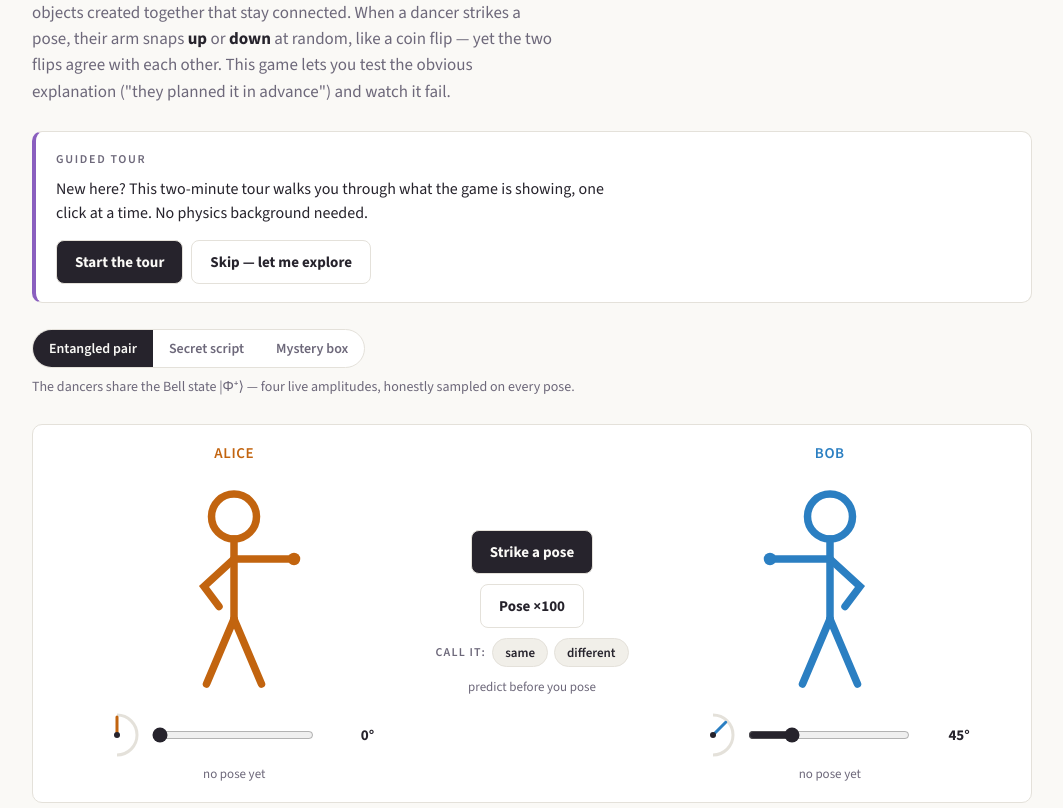
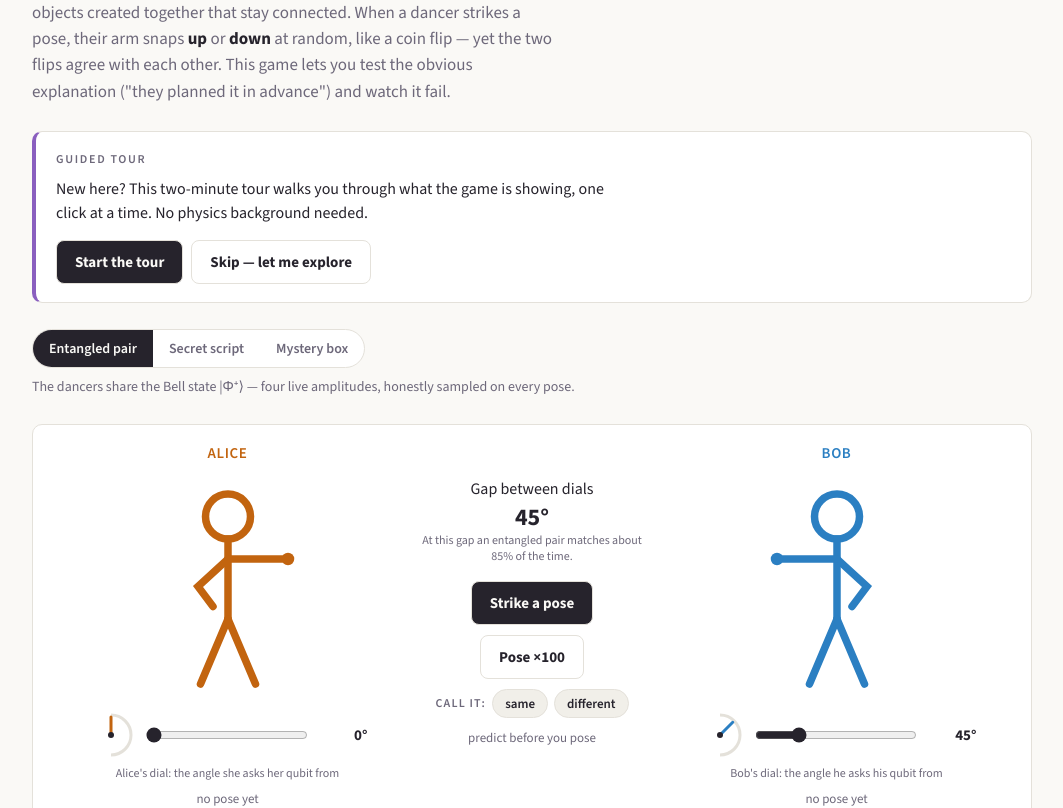
Before and after one commit to Riztofu/entangled-bodies, a plain HTML site: page index.html in a window 1280 px wide. Shown: the part 144-952 px from the top of the page, without its empty margins (108-1171 px from the left). Drawn offline with nearby package versions, Linux system fonts and the light colour scheme.

Commit message:
Explain the dials and make Pose ×100 show its result
- Each dial now says what it is ("the angle she asks her qubit from").
- A live "Gap between dials" readout in the middle says what to expect
  at that gap: the entangled match rate, the script's rate in Secret
  script mode, and both in Mystery mode so it doesn't give the answer away.
- Pose ×100 used to change only the chart further down the page, so it
  looked like nothing happened. It now says how many of the 100 poses
  matched at the current gap.

Co-Authored-By: Claude Opus 5.5 <noreply@anthropic.com>

```diff
--- a/index.html
+++ b/index.html
@@ -129,6 +129,11 @@ footer{margin-top:30px;color:var(--muted);font-size:13px}
 .hw-table th:first-child,.hw-table td:first-child{text-align:left}
 .hw-table th{color:var(--muted);font-weight:600}
 .hw-wait{color:var(--muted);font-size:14px;margin:10px 0 0}
+.dialnote{font-size:12px;color:var(--muted);text-align:center;max-width:280px}
+.gapbox{display:flex;flex-direction:column;align-items:center;gap:2px;text-align:center;margin-bottom:6px;max-width:220px}
+.gapbox b{font-size:24px;font-variant-numeric:tabular-nums;line-height:1.1}
+.gaphint{font-size:12px;color:var(--muted);line-height:1.35}
+.batchstat{color:var(--fg);font-weight:600;max-width:220px}
 </style>
 </head>
 <body>
@@ -188,10 +193,12 @@ footer{margin-top:30px;color:var(--muted);font-size:13px}
         <input type="range" id="angleA" min="0" max="180" value="0" step="5" aria-label="Alice measurement angle">
         <span class="angle-read" id="readA">0°</span>
       </div>
+      <div class="dialnote">Alice's dial: the angle she asks her qubit from</div>
       <div class="outcome" id="outA">no pose yet</div>
     </div>
 
     <div class="midcol">
+      <div class="gapbox"><span class="lbl">Gap between dials</span><b id="gapVal">45°</b><span class="gaphint" id="gapHint"></span></div>
       <button class="act" id="poseBtn">Strike a pose</button>
       <button class="act ghost" id="pose100Btn">Pose ×100</button>
       <div class="callrow">
@@ -200,6 +207,7 @@ footer{margin-top:30px;color:var(--muted);font-size:13px}
         <button class="call" id="callDiff" aria-pressed="false">different</button>
       </div>
       <div class="callstat" id="callStat">predict before you pose</div>
+      <div class="callstat batchstat" id="batchStat" aria-live="polite"></div>
     </div>
 
     <div class="dancer bob">
@@ -226,6 +234,7 @@ footer{margin-top:30px;color:var(--muted);font-size:13px}
         <input type="range" id="angleB" min="0" max="180" value="45" step="5" aria-label="Bob measurement angle">
         <span class="angle-read" id="readB">45°</span>
       </div>
+      <div class="dialnote">Bob's dial: the angle he asks his qubit from</div>
       <div class="outcome" id="outB">no pose yet</div>
     </div>
   </div>
@@ -469,8 +478,9 @@ function pose(){
 }
 $('poseBtn').addEventListener('click',pose);
 $('pose100Btn').addEventListener('click',function(){
-  var a=aVal(),b=bVal(),last=[1,1];
-  for(var k=0;k<100;k++){last=sample(a,b);record(a,b,last[0]*last[1]);}
+  var a=aVal(),b=bVal(),last=[1,1],matched=0;
+  for(var k=0;k<100;k++){last=sample(a,b);record(a,b,last[0]*last[1]);if(last[0]*last[1]>0)matched++;}
+  $('batchStat').textContent='100 poses at a '+fold(a-b)+'° gap: arms matched '+matched+' times ('+matched+'%). They\'re added to the chart below.';
   setArm($('armA'),last[0]);setArm($('armB'),last[1]);
   $('outA').textContent='last of 100: '+(last[0]>0?'UP':'DOWN');
   $('outB').textContent='last of 100: '+(last[1]>0?'UP':'DOWN');
@@ -500,7 +510,7 @@ $('resetBtn').addEventListener('click',function(){
   $('sVal').textContent='–';$('sFill').style.width='0%';
   $('verdict').textContent='Any secret script — any list of pre-agreed answers, however clever — scores 2.00 at most. That\'s Bell\'s theorem (1964).';
   $('verdict').className='verdict';
-  callsMade=0;callsRight=0;$('callStat').textContent='predict before you pose';clearCall();
+  callsMade=0;callsRight=0;$('callStat').textContent='predict before you pose';clearCall();$('batchStat').textContent='';
   setArm($('armA'),0);setArm($('armB'),0);
   $('outA').textContent='no pose yet';$('outB').textContent='no pose yet';
 });
@@ -513,6 +523,7 @@ var descs={
 };
 function setSource(s){
   source=s;
+  updateGap();
   $('src-q').setAttribute('aria-pressed',s==='quantum');
   $('src-c').setAttribute('aria-pressed',s==='classical');
   $('src-m').setAttribute('aria-pressed',s==='mystery');
@@ -536,7 +547,17 @@ $('src-c').addEventListener('click',function(){setSource('classical');});
 $('src-m').addEventListener('click',function(){setSource('mystery');});
 
 // ---------- live updates ----------
-function onDial(){setNeedles();drawAmps();}
+function updateGap(){
+  var gap=fold(aVal()-bVal()), q=Math.round(100*Math.pow(Math.cos(gap*D2R/2),2)), c=Math.round(100*(1-gap/180)), hint;
+  $('gapVal').textContent=gap+'°';
+  if(gap===0)hint='Same question: an entangled pair always matches.';
+  else if(gap===180)hint='Opposite questions: an entangled pair never matches.';
+  else if(source==='classical')hint='At this gap a script matches about '+c+'% of the time.';
+  else if(source==='mystery')hint='Entangled pair: about '+q+'% match. Script: about '+c+'%. Which one is it?';
+  else hint='At this gap an entangled pair matches about '+q+'% of the time.';
+  $('gapHint').textContent=hint;
+}
+function onDial(){setNeedles();drawAmps();updateGap();}
 angleA.addEventListener('input',onDial);
 angleB.addEventListener('input',onDial);
 
@@ -624,7 +645,7 @@ $('hwBtn').addEventListener('click',runOnBackend);
 
 // ---------- boot ----------
 function start(){
-  setNeedles();drawChart();drawAmps();updateTally();
+  setNeedles();drawChart();drawAmps();updateTally();updateGap();
   $('tourText').textContent='New here? This two-minute tour walks you through what the game is showing, one click at a time. No physics background needed.';
   $('tourCount').textContent='';
 }
--- a/qollab/main.css
+++ b/qollab/main.css
@@ -123,3 +123,8 @@ footer{margin-top:30px;color:var(--muted);font-size:13px}
 .hw-table th:first-child,.hw-table td:first-child{text-align:left}
 .hw-table th{color:var(--muted);font-weight:600}
 .hw-wait{color:var(--muted);font-size:14px;margin:10px 0 0}
+.dialnote{font-size:12px;color:var(--muted);text-align:center;max-width:280px}
+.gapbox{display:flex;flex-direction:column;align-items:center;gap:2px;text-align:center;margin-bottom:6px;max-width:220px}
+.gapbox b{font-size:24px;font-variant-numeric:tabular-nums;line-height:1.1}
+.gaphint{font-size:12px;color:var(--muted);line-height:1.35}
+.batchstat{color:var(--fg);font-weight:600;max-width:220px}
```
Also changed, not shown: qollab/game.js (+17 -5 lines), qollab/index.html (+4 -0 lines).
